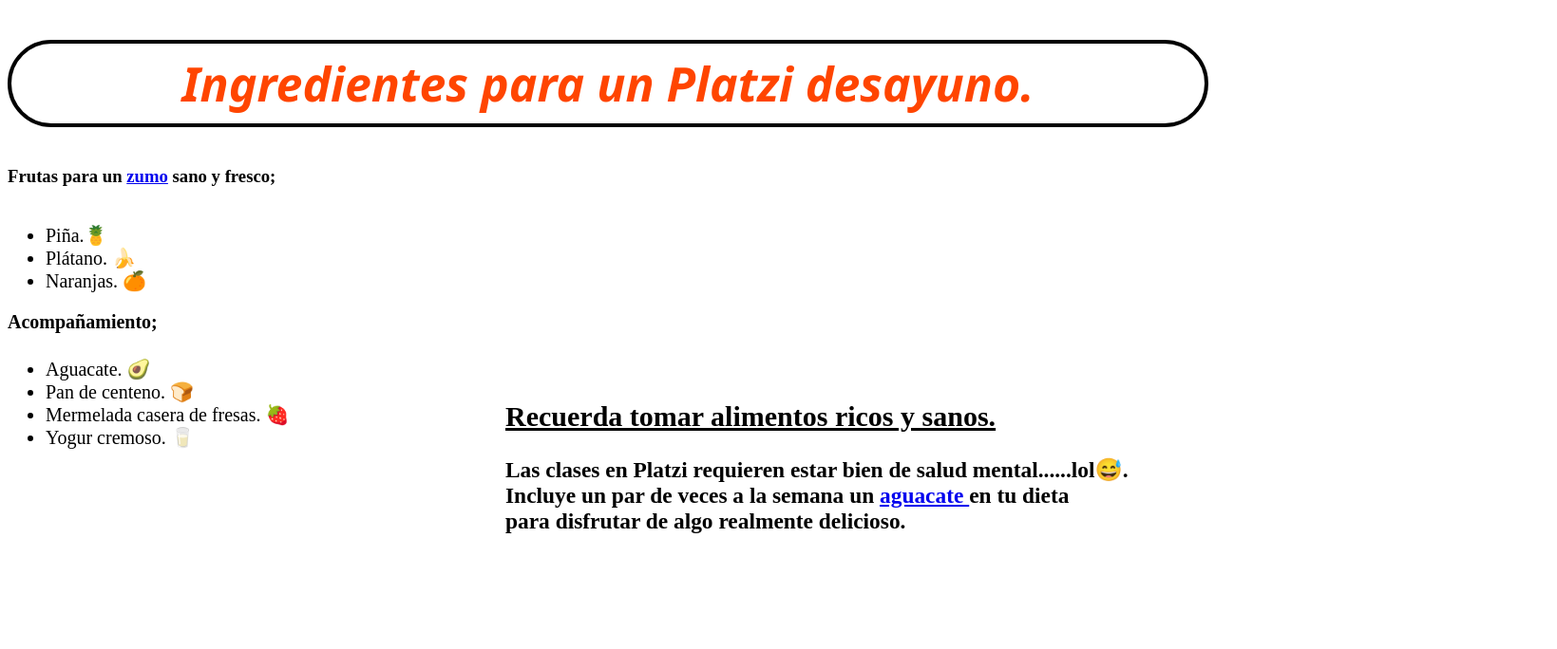
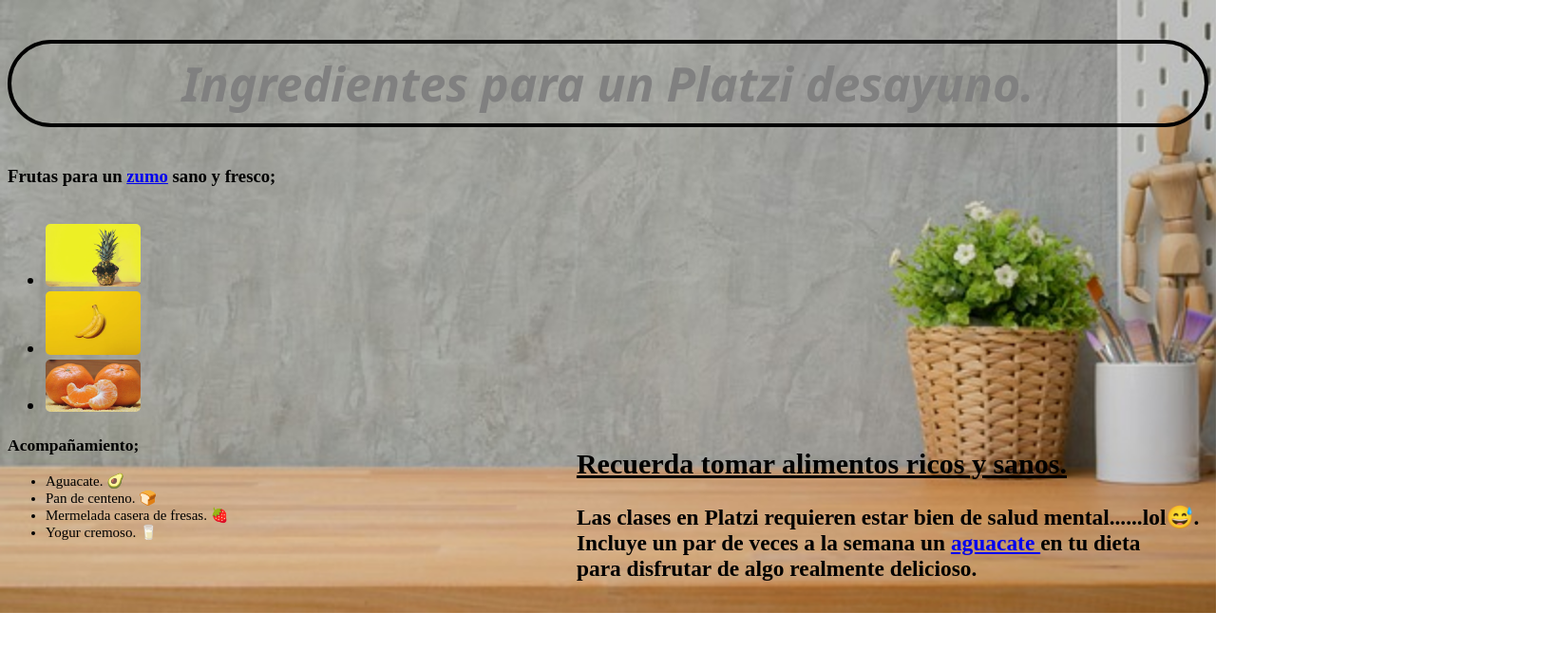
Before and after one commit to Tonytalobato/Breackfast-HTML-y-CSS, a plain HTML site: page index.html in a window 1280 px wide. Shown: the whole page at 95% size, 1639 px wide, since content can reach past the window. Drawn offline with Linux system fonts and the light colour scheme.

Commit message:
cambios finales

```diff
--- a/index.html
+++ b/index.html
@@ -16,13 +16,25 @@
                 <div class="textocompra">
                     <section class="frutatexto">
                     <ul>
-                        <li>Piña.🍍</li>
-                        <li>Plátano. 🍌</li>
-                        <li>Naranjas. 🍊</li>
+                        <li>
+                            <a href="https://www.youtube.com/watch?v=m6OoWmlmcqU"target="_blank">
+                                <img src="./piña.jpg" class="ddd" alt="Piña.🍍" title="Piña.🍍">
+                            </a>
+                        </li>
+                        <li>
+                            <a href="https://www.youtube.com/shorts/32Lb13iQ3Yk"target="_blank">
+                                <img src="./platano.jpg" class="ddd" alt="Plátano. 🍌" title="Plátano. 🍌">
+                            </a>
+                        </li>
+                        <li>
+                            <a href="https://www.youtube.com/watch?v=pq7rTCEfKKk"target="_blank">
+                                <img src="./naranjas.jpg" class="ddd" alt="Naranjas. 🍊" title="Naranjas. 🍊">
+                            </a>
+                        </li>
                      </ul>
                     </section>
                     <section class="acompañamiento">
-                    <h4>Acompañamiento;</h4>
+                        <h3>Acompañamiento;</h3>
                         <ul>
                             <li>Aguacate. 🥑</li>
                             <li>Pan de centeno. 🍞</li>
--- a/style.css
+++ b/style.css
@@ -20,16 +20,22 @@
     background-repeat: no-repeat;
     background-size: cover;
    }
+
+.ddd{
+    width: 100px;
+    border-radius: 5px;
+}
+
 .titulo {
     font-size: 50px;
-       color: orangered;
+       color: grey;
      font-family: 'Segoe UI';
    font-style: italic;
    text-align: center;
    vertical-align: middle;
    padding: 8px;
    border: 4px solid black;
-   border-radius: 100px;
+   border-radius: 80px;
    }
 
 img{
@@ -38,13 +44,15 @@
    object-fit: contain;
    opacity: 0.9;
    }
+
 .textocompra {
    position: relative;
-   font-size: 20px;
+   font-size: 15px;
    color: black;
    float: left;
    width: auto;
 }
+
 .frutatexto {
    position: relative;
    font-size: 20px;
@@ -56,7 +64,7 @@
       position: relative;
       font-size: 20px;
       color: black;
-      left: 18%;
-      bottom: -200px;
+      left: 29%;
+      bottom: -250px;
 
   }
```
Also changed, not shown: aguacate.jpg (added), centeno.jpg (added), fresa.jpg (added), madera.jpg (added), mostrador.jpg (added), naranjas.jpg (added), pan.jpg (added), piña.jpg (added), platano.jpg (added), yogur.jpg (added). Lines whose indentation alone changed are shown as unchanged.
